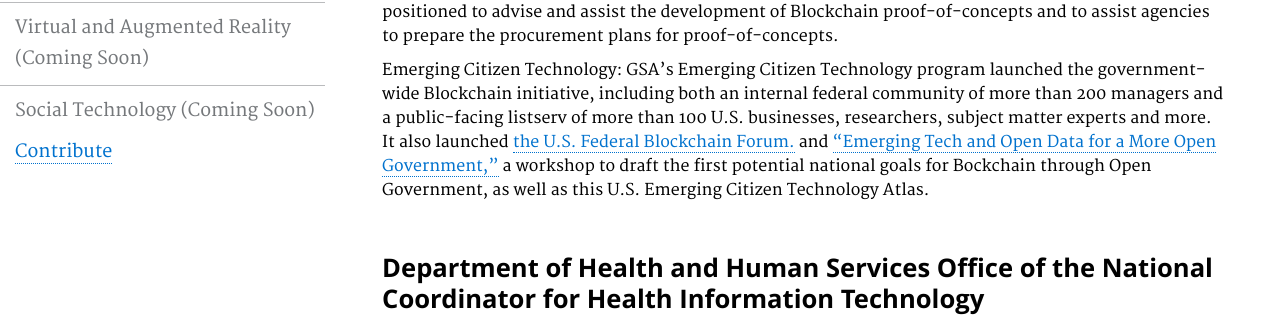
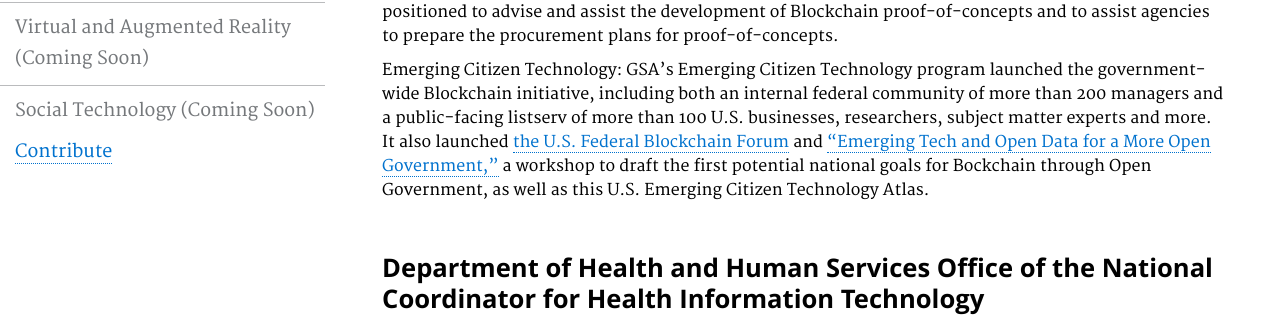
Before and after one commit to GSA/emerging-technology-atlas, a Jekyll site: the page built from pages/blockchain-programs.md, in a window 1280 px wide. Shown: the part 767-1090 px from the top of the page. Built offline with Jekyll 4.4.1, drawn with Linux system fonts in a browser that asks for light colours.

```diff
--- a/pages/blockchain-programs.md
+++ b/pages/blockchain-programs.md
@@ -18,7 +18,7 @@ Schedule 70: The General Services Administration (GSA) is using distributed ledg
 
 Office of Information Technology Category: GSA hosted a Blockchain Training Day (5.5 CLP) was delivered by subject matter experts to meet the objectives outlined in the Blockchain training curriculum. GSA is positioned to advise and assist the development of Blockchain proof-of-concepts and to assist agencies to prepare the procurement plans for proof-of-concepts.
 
-Emerging Citizen Technology: GSA's Emerging Citizen Technology program launched the government-wide Blockchain initiative, including both an internal federal community of more than 200 managers and a public-facing listserv of more than 100 U.S. businesses, researchers, subject matter experts and more. It also launched <a href="https://gsa.github.io/emerging-technology-atlas/blockchain-forum/">the U.S. Federal Blockchain Forum.</a> and <a href="https://gsa.github.io/emerging-technology-atlas/blockchain-workshop/">"Emerging Tech and Open Data for a More Open Government,"</a> a workshop to draft the first potential national goals for Bockchain through Open Government, as well as this U.S. Emerging Citizen Technology Atlas.
+Emerging Citizen Technology: GSA's Emerging Citizen Technology program launched the government-wide Blockchain initiative, including both an internal federal community of more than 200 managers and a public-facing listserv of more than 100 U.S. businesses, researchers, subject matter experts and more. It also launched <a href="https://gsa.github.io/emerging-technology-atlas/blockchain-forum/">the U.S. Federal Blockchain Forum</a> and <a href="https://gsa.github.io/emerging-technology-atlas/blockchain-workshop/">"Emerging Tech and Open Data for a More Open Government,"</a> a workshop to draft the first potential national goals for Bockchain through Open Government, as well as this U.S. Emerging Citizen Technology Atlas.
 
 ### Department of Health and Human Services Office of the National Coordinator for Health Information Technology
 
```
